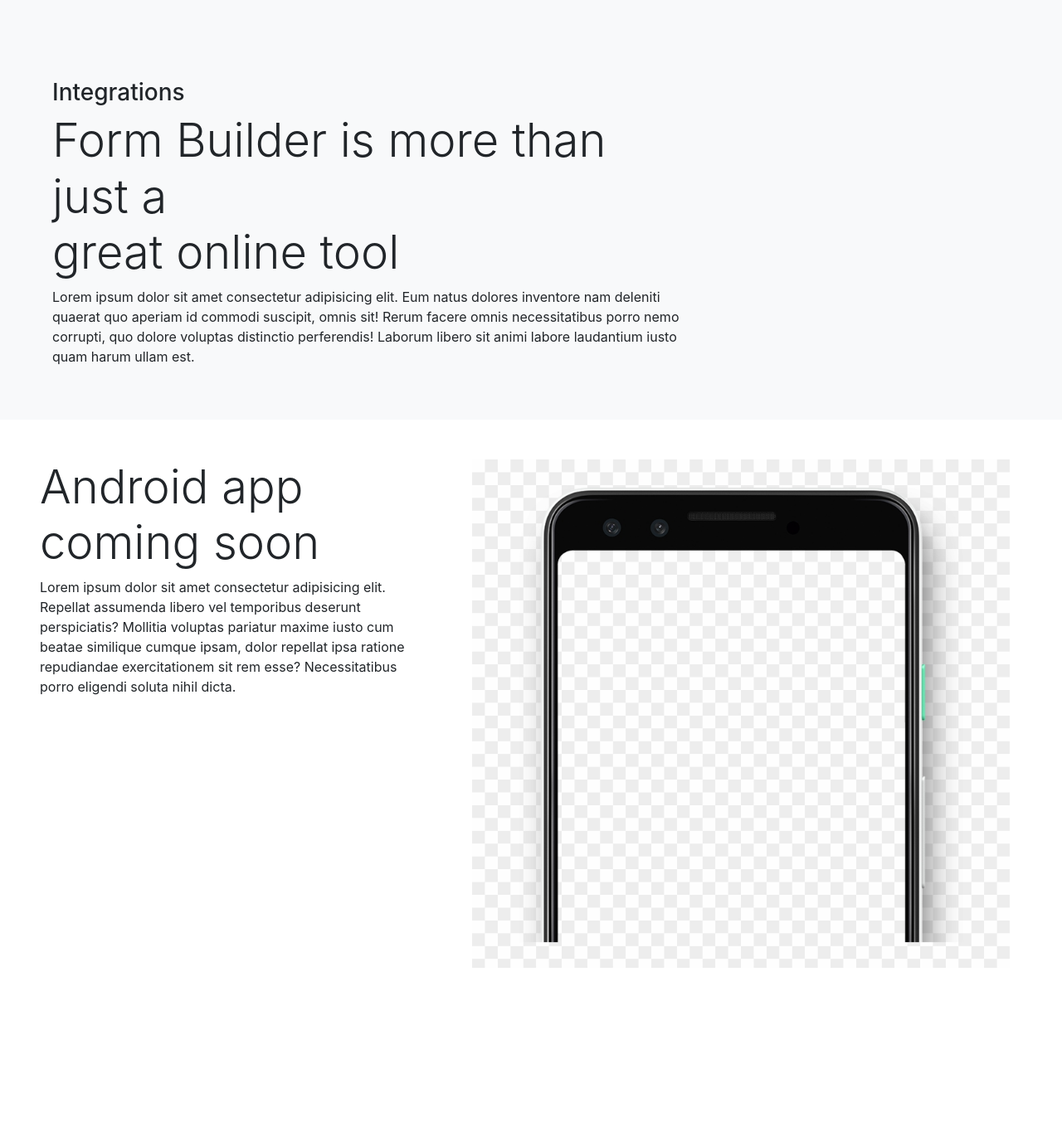
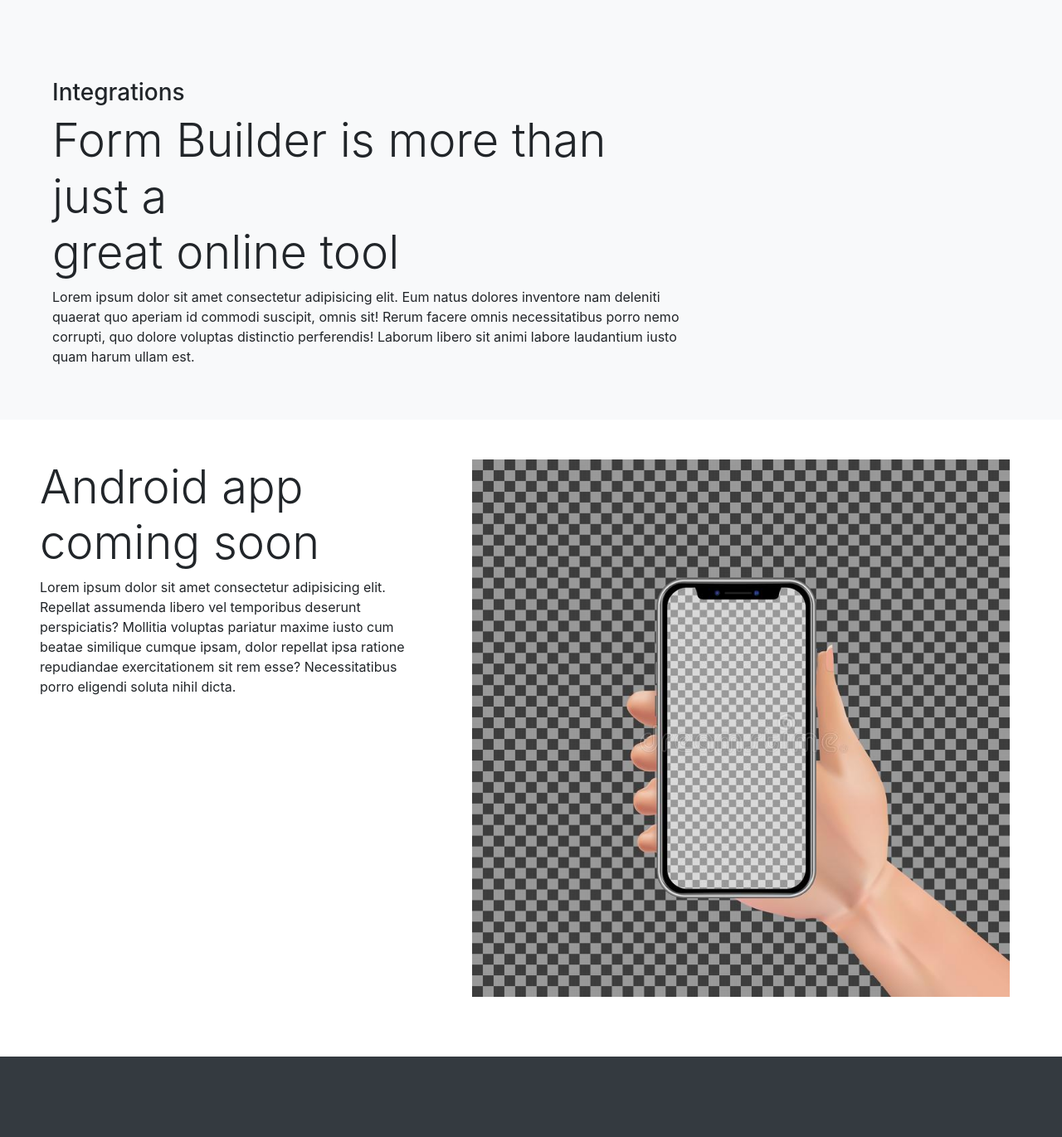
Before and after one commit to DanielMabadeje/Form-Builder, a PHP site: page /formsystem/ in a window 1280 px wide. Shown: the part 2657-4028 px from the top of the page at 83% size. Before the commit the page ends 3824 px from the top, so only its background shows below. Run offline with PHP 8.4, Linux system fonts and the light colour scheme; data that the repository does not hold is empty.

Commit message:
Added new div

```diff
--- a/app/views/pages/index.php
+++ b/app/views/pages/index.php
@@ -184,8 +184,17 @@
         <p>Lorem ipsum dolor sit amet consectetur adipisicing elit. Repellat assumenda libero vel temporibus deserunt perspiciatis? Mollitia voluptas pariatur maxime iusto cum beatae similique cumque ipsam, dolor repellat ipsa ratione repudiandae exercitationem sit rem esse? Necessitatibus porro eligendi soluta nihil dicta.</p>
       </div>
       <div class="col-7">
-        <img src="<?= URLROOT ?>/img/272-2726659_phone-screen-png-transparent-background-transparent-android-phone.png" alt="" class="col-12">
+        <!-- <img src="<?= URLROOT ?>/img/272-2726659_phone-screen-png-transparent-background-transparent-android-phone.png" alt="" class="col-12"> -->
+        <img src="<?= URLROOT ?>/img/realistic-hand-holding-smartphone-empty-touchscreen-isolated-transparent-background-realistic-hand-holding-smartphone-141794987.jpg" alt="" class="col-12">
+
       </div>
+    </div>
+  </div>
+
+
+  <div class="col-12 bg-dark p-0 pt-5 pb-5 mt-4">
+    <div class="col-7 mx-auto text-center">
+
     </div>
   </div>
   <!-- <p>Having issues? Please refer to the <a href="https://githubcom/DanielMabadeje.git">Docs</a> on how to use it</p> -->
```
